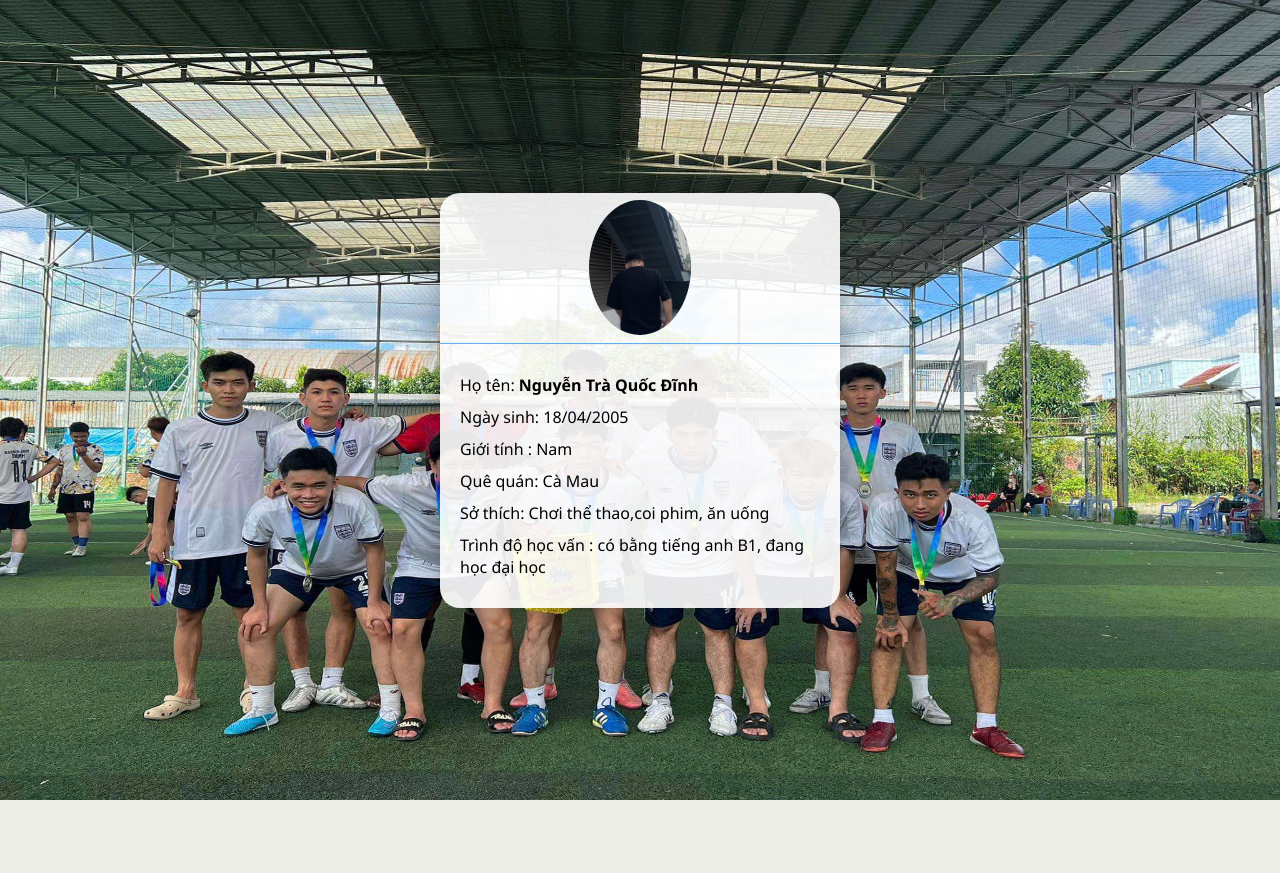
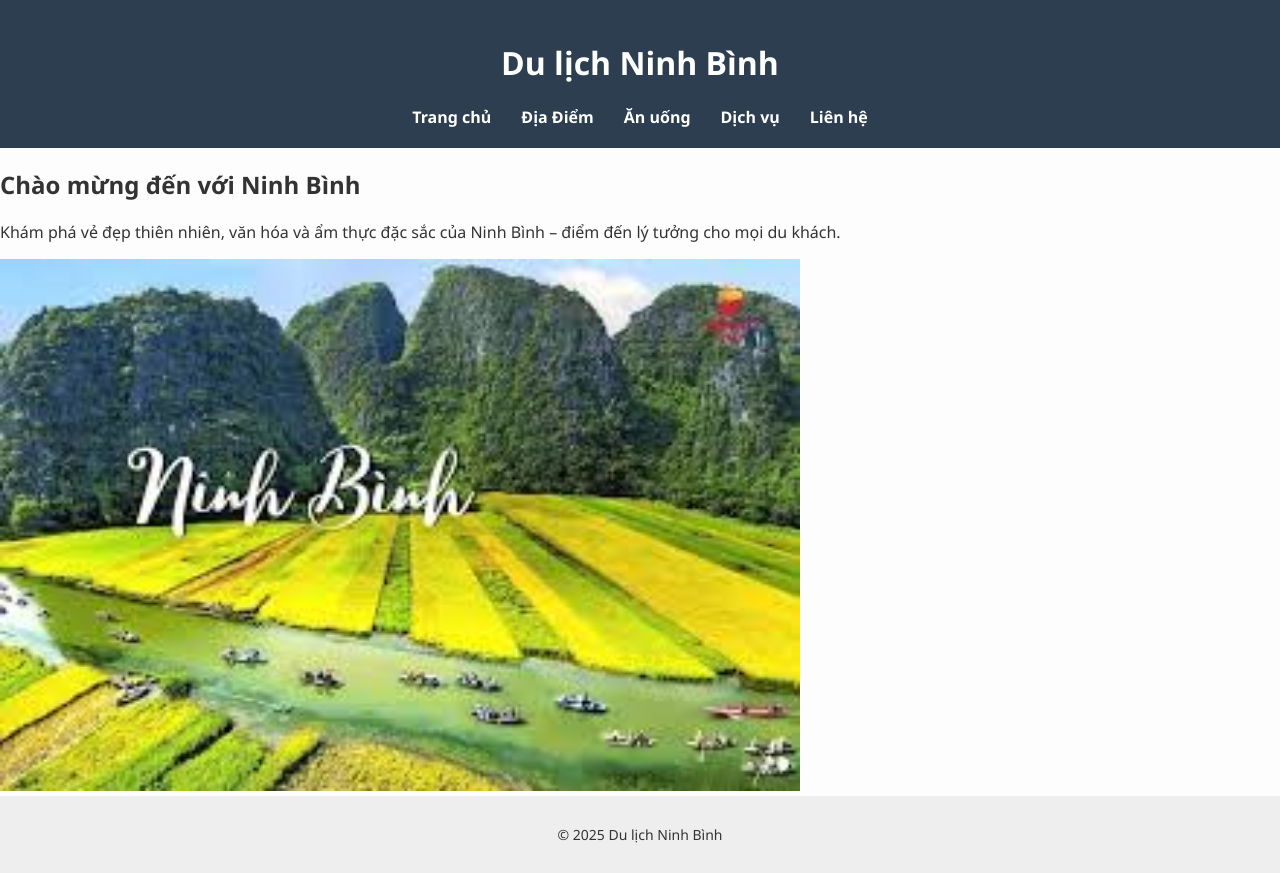
Before and after one commit to nguyendinh1804/nguyendinh1804.github.io, a PHP site: page / in a window 1280 px wide. Before the commit the page ends 800 px from the top, so only its background shows below. Run offline with PHP 8.4, Linux system fonts and the light colour scheme.

Commit message:
Add files via upload

```diff
--- a/index.html
+++ b/index.html
@@ -1,27 +1,32 @@
 <!DOCTYPE html>
-<html lang="en">
+<html lang="vi">
 <head>
-    <meta charset="UTF-8">
-    <meta name="viewport" content="width=device-width, initial-scale=1.0">
-    <title>giới thiệu bản thân </title>
-    <link rel ="stylesheet" href="style.css">
+  <meta charset="UTF-8">
+  <title>Trang chủ - Du lịch Ninh Bình</title>
+  <link rel="stylesheet" href="style.css">
 </head>
 <body>
-    <div class="container">
-        <div class="info-group">
-            <div class="info-img">
-                <img src="hinh.jpg" alt="Ảnh đại diện">
-            </div>
-            <div class="info-user">
-                <p>Họ tên: <b>Nguyễn Trà Quốc Đĩnh</b></p>
-                <p>Ngày sinh: 18/04/2005</p>
-                <p>Giới tính : Nam</p>
-                <p>Quê quán: Cà Mau</p>
-                <p>Sở thích: Chơi thể thao,coi phim, ăn uống</p>
-                <p>Trình độ học vấn : có bằng tiếng anh B1, đang học đại học</p>
+  <header>
+    <h1>Du lịch Ninh Bình</h1>
+    <nav>
+      <ul>
+        <li><a href="index.html">Trang chủ</a></li>
+        <li><a href="diadiem.html">Địa Điểm</a></li>
+        <li><a href="anuong.html">Ăn uống</a></li>
+        <li><a href="dichvu.html">Dịch vụ</a></li>
+        <li><a href="lienhe.html">Liên hệ</a></li>
+      </ul>
+    </nav>
+  </header>
 
-            </div>
-        </div>
-    </div>
+  <main>
+    <h2>Chào mừng đến với Ninh Bình</h2>
+    <p>Khám phá vẻ đẹp thiên nhiên, văn hóa và ẩm thực đặc sắc của Ninh Bình – điểm đến lý tưởng cho mọi du khách.</p>
+    <img src="ninhbinh.jpg" alt="Phong cảnh Ninh Bình" style="width:100%; max-width:800px;">
+  </main>
+
+  <footer>
+    <p>&copy; 2025 Du lịch Ninh Bình</p>
+  </footer>
 </body>
 </html>
--- a/style.css
+++ b/style.css
@@ -1,45 +1,65 @@
 
-        *{
-            margin: 0; padding: 0;
-            font-family: 'Segoe UI', Tahoma, Geneva, Verdana, sans-serif;
-            box-sizing: border-box;
+    body {
+  font-family: 'Segoe UI', sans-serif;
+  margin: 0;
+  padding: 0;
+  background-color: #fdfdfd;
+  color: #333;
 }
-        .container{
-            width: 100vw; height: 100vh;
-            background-image: url('anh.jpg');
-            background-position: center;
-            background-repeat: no-repeat;
-            background-size: 100% 100%;
+
+header {
+  background-color: #2c3e50;
+  color: white;
+  padding: 20px 0;
+  text-align: center;
+}
+
+nav ul {
+  list-style: none;
+  padding: 0;
+  margin: 10px 0 0;
   display: flex;
-            justify-content: space-around;
-            align-items: center;
+  justify-content: center;
+  gap: 30px;
+}
 
+nav a {
+  color: white;
+  text-decoration: none;
+  font-weight: bold;
 }
-        .info-group{
-            width: 400px;
-            border-radius: 21px;
-            box-shadow: 0 0 30px 1px rgba(0, 0, 0, 0.3);
+
+nav a:hover {
+  text-decoration: underline;
 }
-        .info-group .info-img{
+
+section {
+  padding: 40px 20px;
+  max-width: 1000px;
+  margin: auto;
+}
+
+.place {
+  background-color: #fff;
+  border: 1px solid #ddd;
+  border-radius: 8px;
+  padding: 20px;
+  margin-bottom: 30px;
+  box-shadow: 0 2px 5px rgba(0,0,0,0.05);
+}
+
+.place img {
   width: 100%;
-            height: 150px;
-            border-radius: 20px 20px 0 0;
-            background-color: rgba(255, 255, 255, 0.9);
-            display: flex;
-            justify-content: space-around;
-            align-items: center;
+  max-width: 600px;
+  height: auto;
+  border-radius: 5px;
+  display: block;
+  margin-bottom: 15px;
 }
-        .info-img img{
-            height: 90%;
-            border-radius: 50%;
+
+footer {
+  background-color: #eee;
+  text-align: center;
+  padding: 15px;
+  font-size: 14px;
 }
-        .info-group .info-user{
-            width: 100%;
-            border-radius: 0 0 20px 20px;
-            background-color: rgba(255, 255, 255, 0.9);
-            padding: 20px;
-            border-top: 1px solid #0886ee9f;
-        }
-        .info-group .info-user p{
-            margin: 10px 0;
-        }
```
Also changed, not shown: anuong.html (added, +84 -0 lines), diadiem.html (added, +53 -0 lines), dichvu.html (added, +84 -0 lines), lienhe.html (added, +86 -0 lines), script.js (added, +8 -0 lines), baidinh.JPG (added), comchay.JPG (added), huongdanvien.JPG (added), khachsan.JPG (added), ninhbinh.JPG (added), ocnui.JPG (added), tamcoc.JPG (added), thitde.JPG (added), thuexe.JPG (added), 1 more files. Lines whose indentation alone changed are shown as unchanged.
